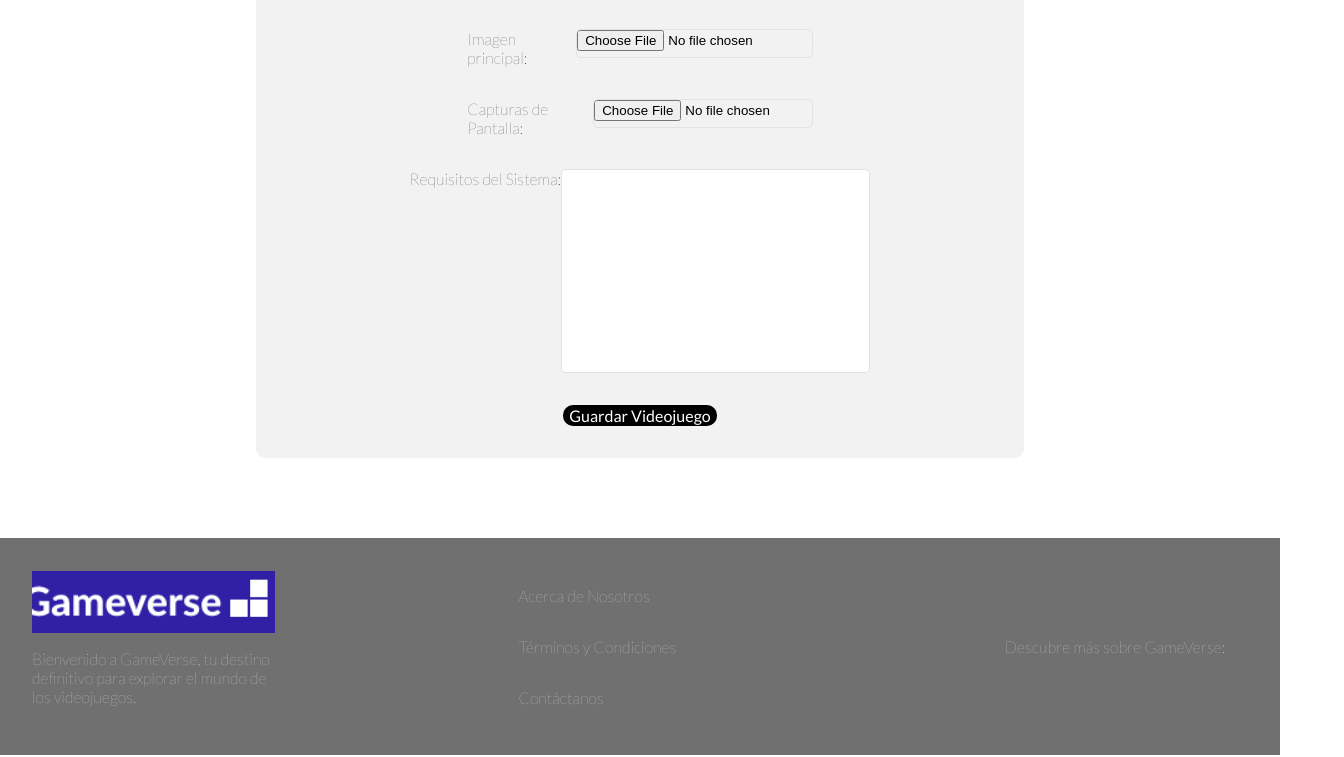
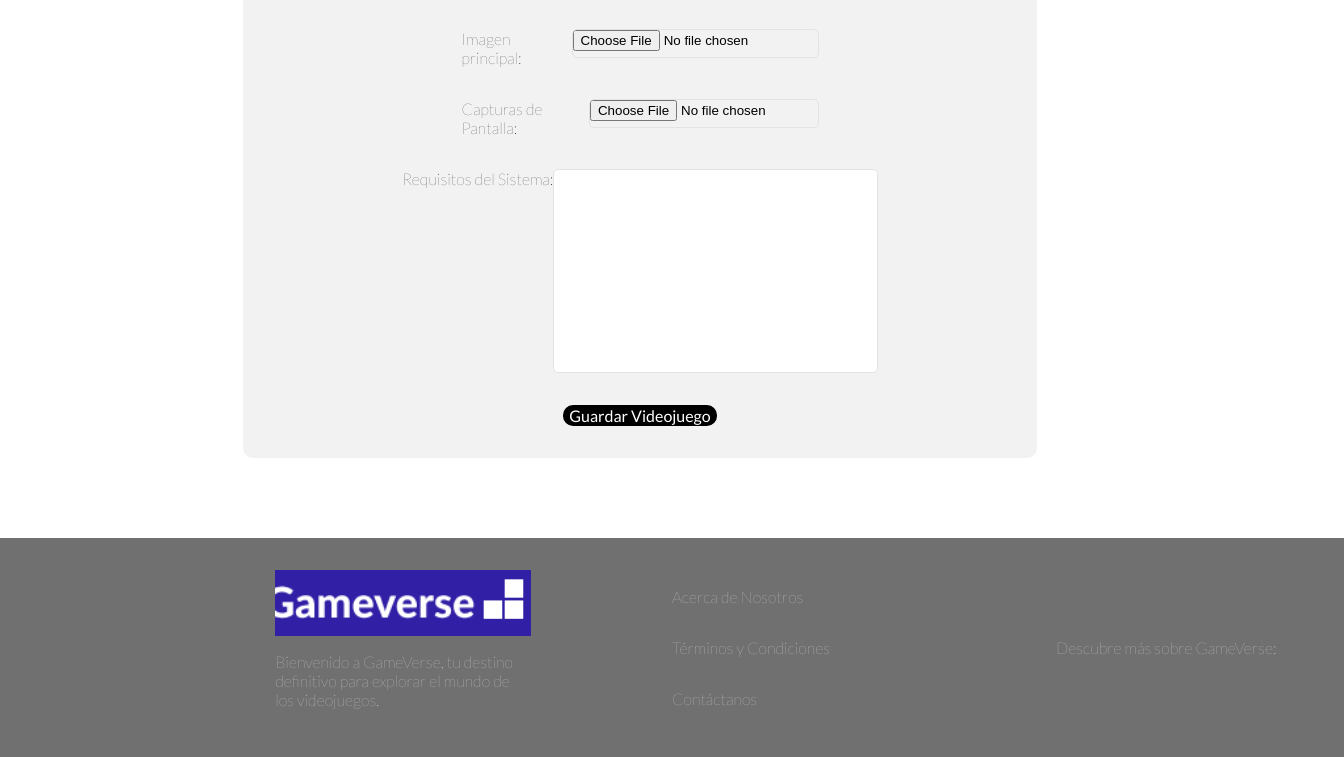
Before and after one commit to BrandonGomez09/Web_Practica, a plain HTML site: page progrmacion web/galeria.html in a window 1280 px wide. Shown: the part 566-1323 px from the top of the page, 1344 px wide, since content can reach past the window. Drawn offline with Linux system fonts and the light colour scheme.

Commit message:
Update galeria.css

```diff
--- a/progrmacion web/css/galeria.css
+++ b/progrmacion web/css/galeria.css
@@ -7,7 +7,7 @@ header{
     width: 100%;
     background-color: #F2F2F2;
     display: flex;
-    justify-content: space-evenly;
+    justify-content: space-around;
 }
 .headerDiv{
     display: flex;
@@ -57,8 +57,8 @@ align-items: center;
     font-family: "Lato", sans-serif;
     font-weight: 100;
     margin-top: 2em;
-    width: 60%;
-    margin-left: 20%;
+    width: 62%;
+    margin-left: 19%;
     border-radius: 10px;
     margin-bottom: 5em;
 }
@@ -98,3 +98,27 @@ button{
     width: 1.5em;
     height: 1.5em;
 }
+footer{
+    margin: 0px;
+    width: 100%;
+    display: flex;
+    /* justify-content: space-around; */
+    align-items: center;
+    color: #EEEEEE;
+    padding:1em;
+    padding-left: 100em;
+    padding-right: 1em;
+    background-color: #707070;
+    padding: 0em;
+}
+.columnaFooter{
+    width: 20%;
+    margin-left: 2em;
+    display: flex;
+    flex-direction: column;
+    color: #EEEEEE;
+}
+.columnaFooter:first-child{
+    margin-left: 19%;
+    margin-right: 1%;
+}
```
